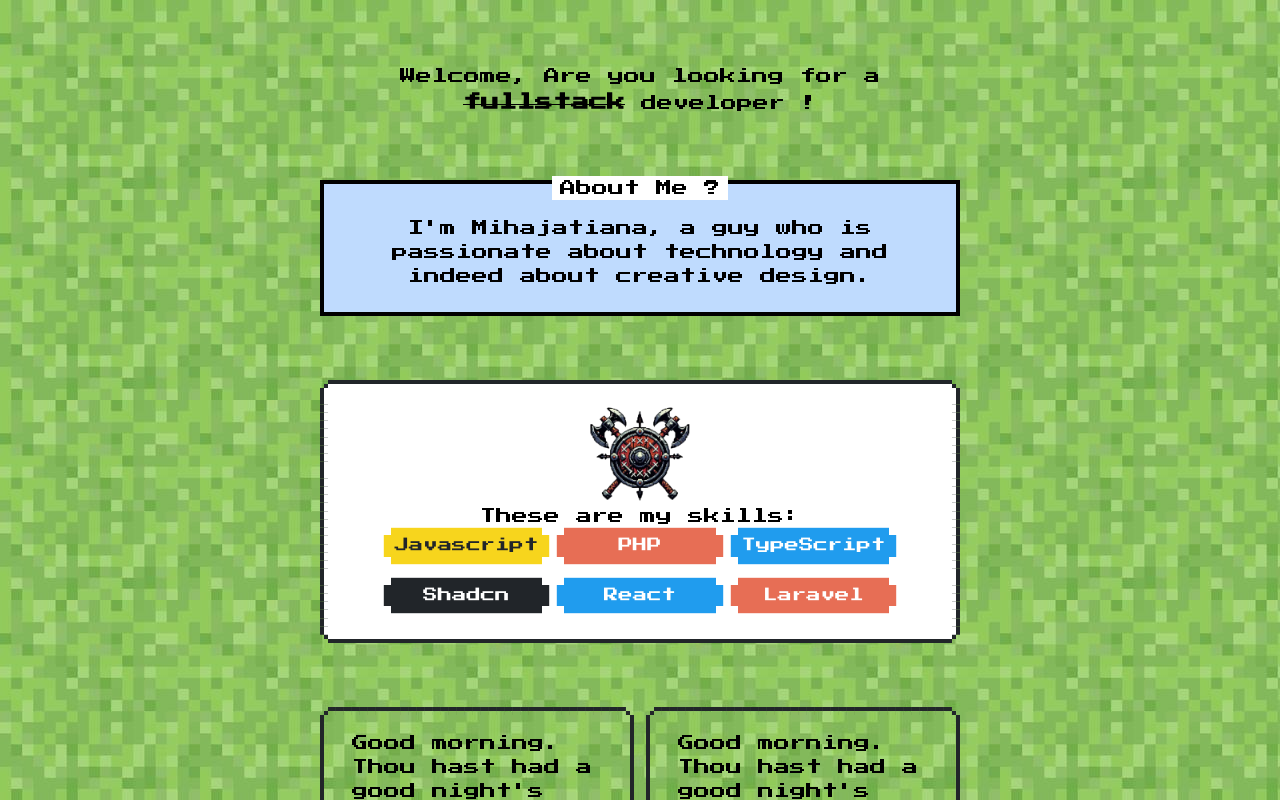
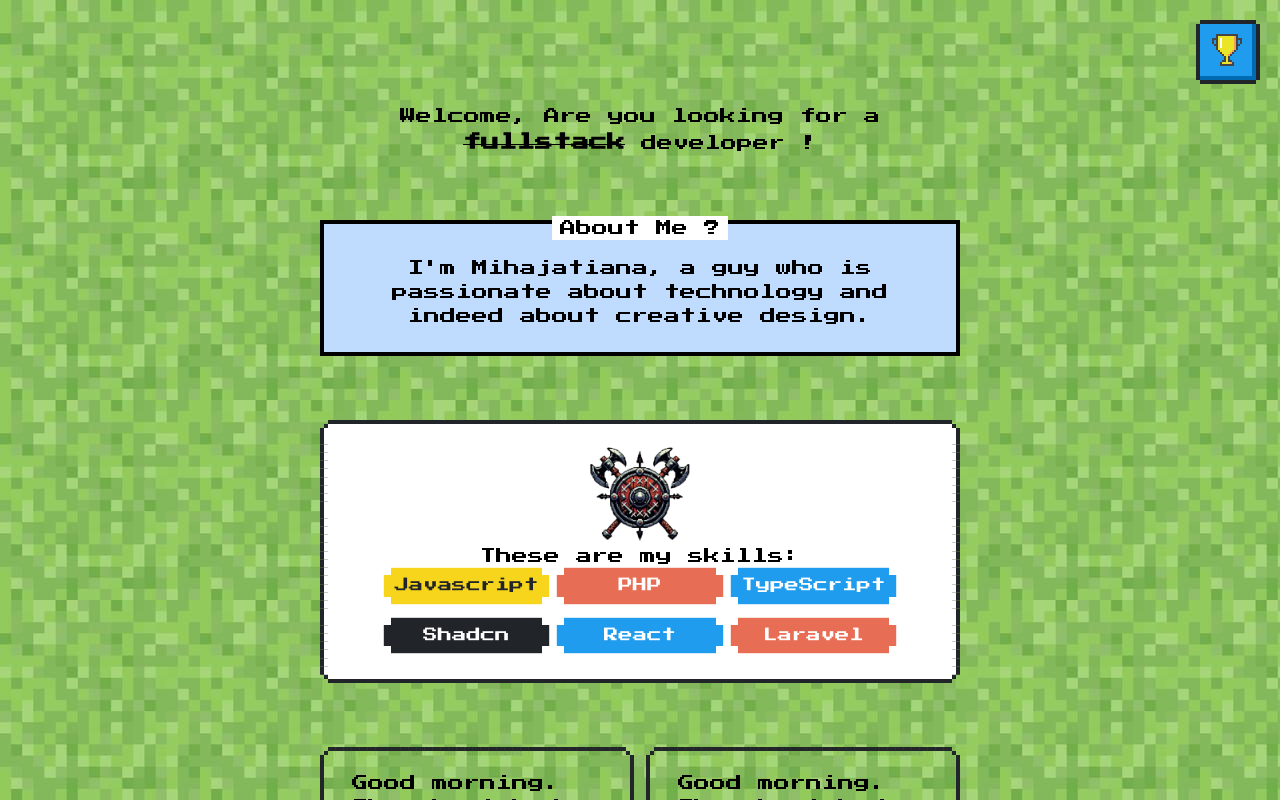
Before and after one commit to SylvHardDev/8bit-portfolio, a Next.js app: page / in a window 1280 px wide. Shown: the top 800 px of the page. Built offline with nearby package versions, Linux system fonts and the light colour scheme.

Commit message:
add: config header

```diff
--- /dev/null
+++ b/app/components/ui/header/header.tsx
@@ -0,0 +1,24 @@
+"use client";
+import { useState } from "react";
+
+export default function Header() {
+  const [isShowModal, setIsShowModal] = useState<boolean>(false);
+
+  return (
+    <header className="flex w-full justify-end p-5">
+      <button
+        type="button"
+        className="nes-btn is-primary"
+        onClick={() => setIsShowModal(!isShowModal)}
+      >
+        <i className="nes-icon trophy"></i>
+      </button>
+
+      {isShowModal && (
+        <div className="nes-dialog absolute top-20">
+          <p className="title">Hello</p>
+        </div>
+      )}
+    </header>
+  );
+}
--- /dev/null
+++ b/app/components/ui/index.ts
@@ -0,0 +1 @@
+export { default as Header } from "./header/header";
--- a/app/layout.tsx
+++ b/app/layout.tsx
@@ -2,6 +2,7 @@
 import { Press_Start_2P } from "next/font/google";
 import "nes.css/css/nes.min.css";
 import "./globals.css";
+import { Header } from "./components/ui";
 
 const pressStart2P = Press_Start_2P({ weight: "400", subsets: ["latin"] });
 
@@ -17,7 +18,10 @@
 }>) {
   return (
     <html lang="en">
-      <body className={pressStart2P.className}>{children}</body>
+      <body className={pressStart2P.className}>
+        <Header />
+        {children}
+      </body>
     </html>
   );
 }
--- a/app/page.tsx
+++ b/app/page.tsx
@@ -4,8 +4,6 @@
 export default function Home() {
   return (
     <main className="text-black">
-      <Spacing />
-
       <section className="max-w-2xl px-4 m-auto">
         <h1 className="text-center">
           Welcome, Are you looking for a{" "}
```
